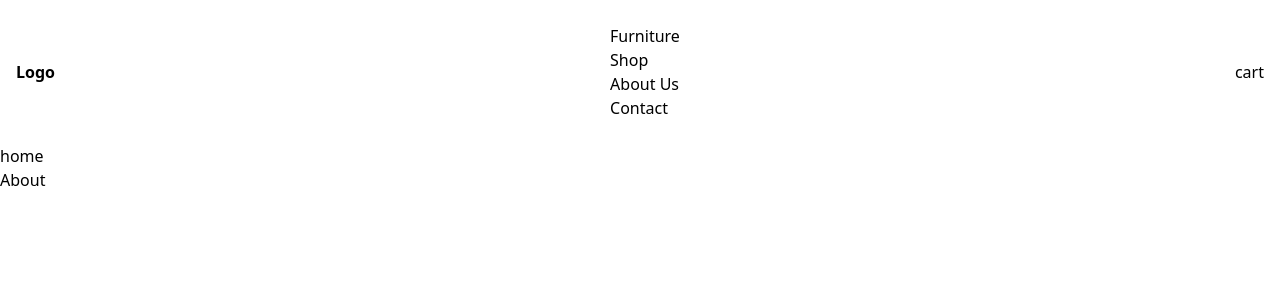
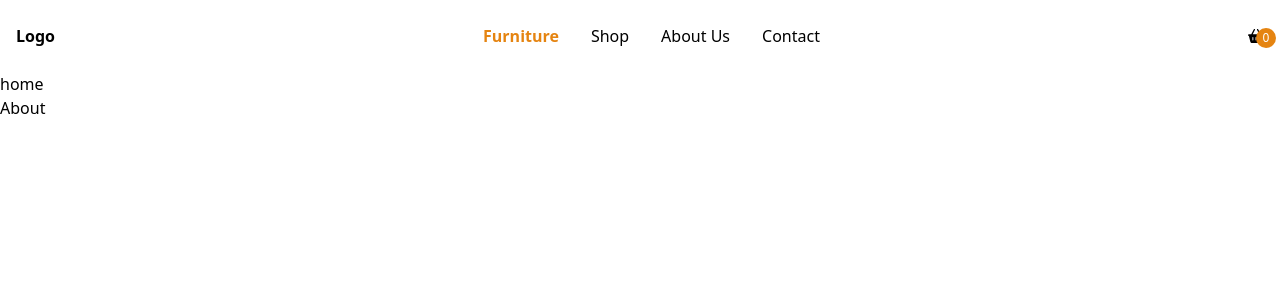
Before and after one commit to mahbub095/react-landing-, a React (Vite) app: page / in a window 1280 px wide. Shown: the top 300 px of the page. Built offline with nearby package versions, Linux system fonts and the light colour scheme.

Commit message:
React icon npm & Cart icon added

```diff
--- a/package.json
+++ b/package.json
@@ -12,6 +12,7 @@
   "dependencies": {
     "react": "^18.3.1",
     "react-dom": "^18.3.1",
+    "react-icons": "^5.3.0",
     "react-router-dom": "^6.26.2"
   },
   "devDependencies": {
--- a/src/components/Navbar.jsx
+++ b/src/components/Navbar.jsx
@@ -1,5 +1,6 @@
 import React from "react";
-import { Link } from "react-router-dom";
+import { Link, NavLink } from "react-router-dom";
+import { FaBasketShopping } from "react-icons/fa6";
 
 // Define an array of nav items
 const navItems = [
@@ -10,12 +11,18 @@ const navItems = [
 ];
 
 const NavItems = () => {
-    return(
-        <ul>
+    return (
+        <ul className="flex flex-col md:flex-row items-center md space-x-8">
             {
-                navItems.map((item,index)=> (
+                navItems.map((item, index) => (
                     <li>
-                        <Link to ={item.path}>{item.label}</Link>
+                        <NavLink to={item.path}
+                            className={({ isActive }) =>
+                                isActive
+                                    ? "text-primary font-bold"
+                                    : "hover:text-primary"
+                            }
+                        >{item.label}</NavLink>
 
                     </li>
                 ))
@@ -31,12 +38,17 @@ const Navbar = () => {
                 {/* logo */}
                 <Link to="/" className="font-bold">Logo</Link>
                 {/* desktop menu items */}
-                <div>
-                    <NavItems/>
+                <div className='hidden md:flex'>
+                    <NavItems />
                 </div>
 
                 {/* Cart icon */}
-                <div> cart</div>
+                <div className='hidden md:block cursor-pointer relative'>
+                    <FaBasketShopping/>
+                    <sup  className="absolute top-0 -right-3 bg-primary text-white rounded-full w-5 h-5 flex items-center justify-center text-xs">
+                        0
+                    </sup>
+                </div>
             </nav>
         </header>
 
```
Also changed, not shown: 1 other file (tests, documents, lock files or other folders).
